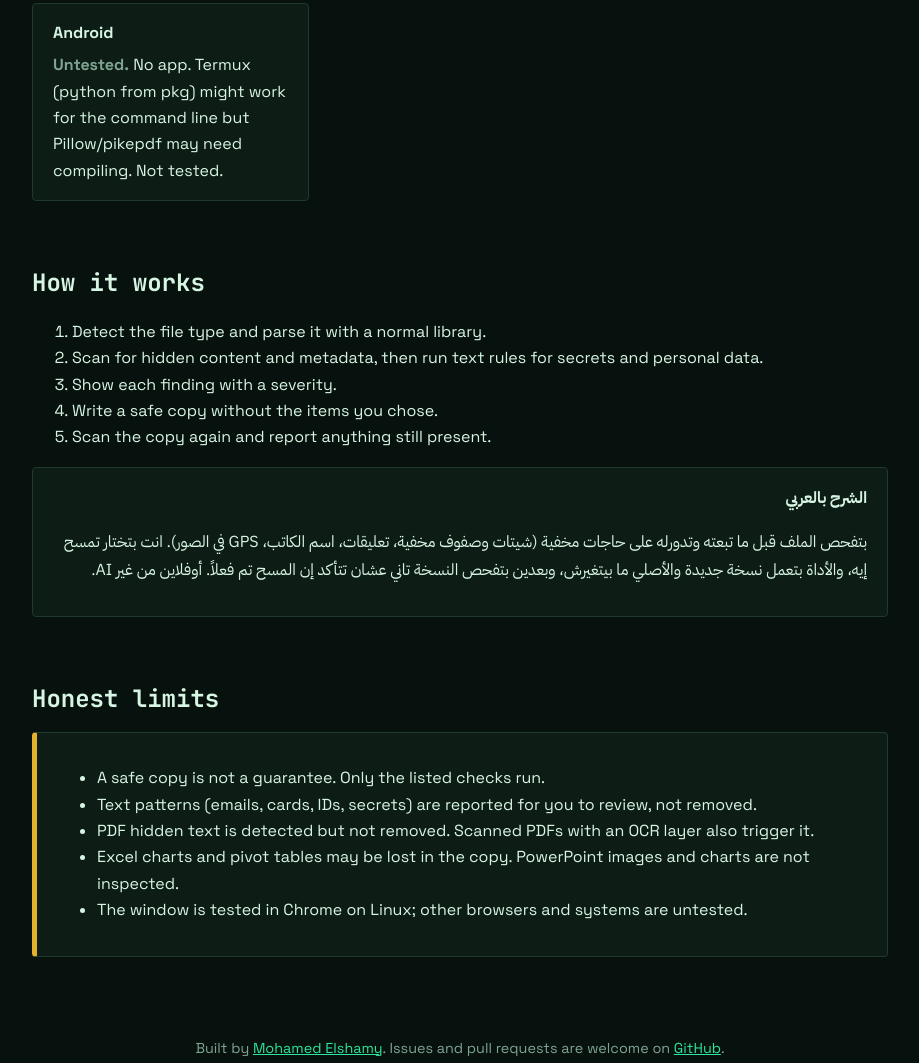
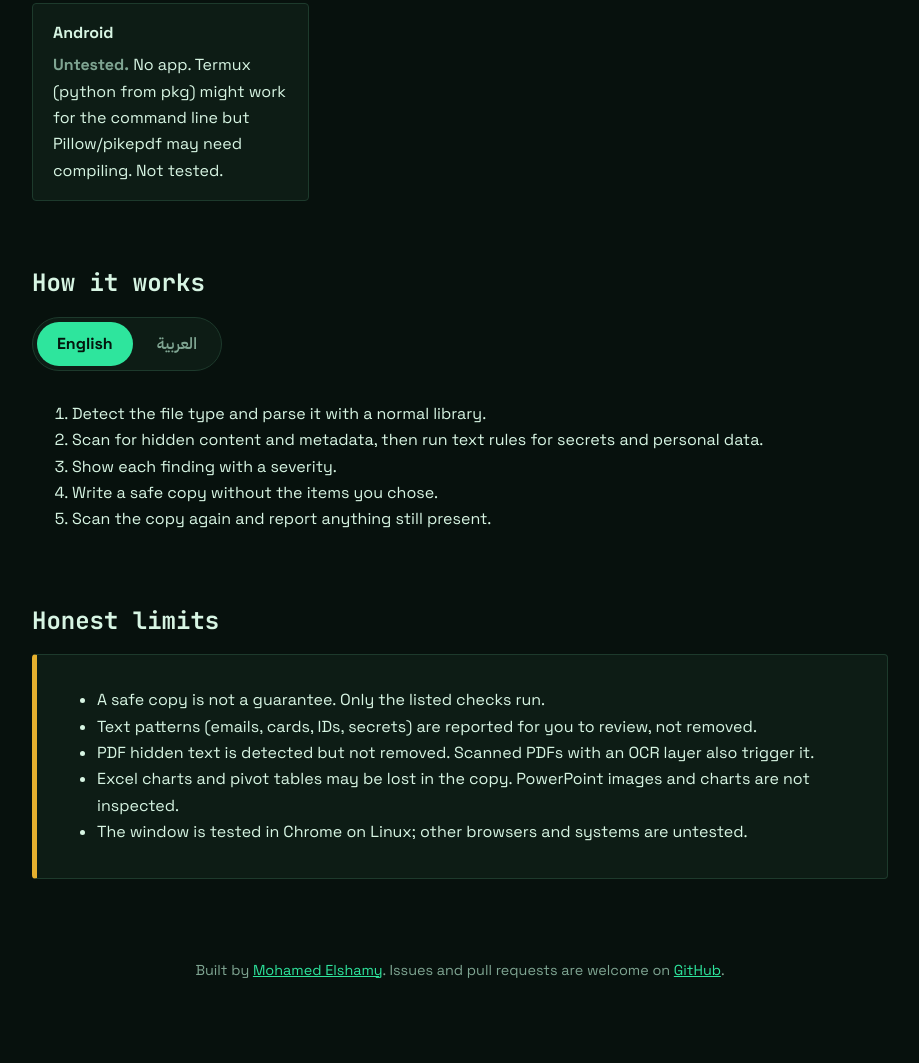
Before and after one commit to Hamasa-ElShamy/beforeshare, a plain HTML site: page docs/index.html in a window 1280 px wide. Shown: the part 3432-4495 px from the top of the page, without its empty margins (180-1099 px from the left). After the commit the page ends 4474 px from the top, so only its background shows below. Drawn offline with Linux system fonts and the light colour scheme.

Commit message:
Add Arabic/English toggle for the explainer (localStorage, browser-language default)

```diff
--- a/docs/index.html
+++ b/docs/index.html
@@ -40,6 +40,11 @@ h1{font-family:var(--head);font-size:clamp(2rem,8vw,2.8rem);overflow-wrap:break-
 .card{transition:border-color .25s var(--ease-out),transform .25s var(--ease-out)}
 .card:hover{border-color:var(--acc);transform:translateY(-2px)}
 @media (prefers-reduced-motion:reduce){*,*:before,*:after{animation:none!important;transition:none!important}}
+
+/* language toggle */
+.langtoggle{display:inline-flex;gap:4px;margin:0 0 14px;background:var(--card);border:1px solid var(--line);border-radius:99px;padding:4px}
+.langtoggle button{border:0;background:transparent;color:var(--mut);font:inherit;font-weight:600;min-height:44px;padding:8px 20px;border-radius:99px;cursor:pointer;transition:background .2s var(--ease-out),color .2s var(--ease-out)}
+.langtoggle button[aria-pressed="true"]{background:var(--acc);color:var(--accfg)}
 </style></head><body>
 <header class="hero"><div class="wrap"><h1>BeforeShare</h1><p class="tag">Your files may reveal more than you think. Check them before you share.</p>
 <a class="btn" href="https://github.com/mohamed-elshamy-ai/beforeshare">View on GitHub</a><a class="btn alt" href="#install">Install</a>
@@ -103,9 +108,24 @@ beforeshare scan yourfile.xlsx
 beforeshare-gui</code></pre><div><span class="ok"><b>Tested.</b></span> Tested on Linux (Python 3.10). The window is tested in Chrome.</div></div>
 <div class="card"><h3>Android</h3><div><span class="mut"><b>Untested.</b></span> No app. Termux (python from pkg) might work for the command line but Pillow/pikepdf may need compiling. Not tested.</div></div>
 </div></section>
-<section><h2>How it works</h2><ol><li>Detect the file type and parse it with a normal library.</li><li>Scan for hidden content and metadata, then run text rules for secrets and personal data.</li><li>Show each finding with a severity.</li><li>Write a safe copy without the items you chose.</li><li>Scan the copy again and report anything still present.</li></ol>
-<div class="card" dir="rtl" lang="ar" style="text-align:start"><b>الشرح بالعربي</b><p>بتفحص الملف قبل ما تبعته وتدورله على حاجات مخفية (شيتات وصفوف مخفية، تعليقات، اسم الكاتب، GPS في الصور). انت بتختار تمسح إيه، والأداة بتعمل نسخة جديدة والأصلي ما بيتغيرش، وبعدين بتفحص النسخة تاني عشان تتأكد إن المسح تم فعلاً. أوفلاين من غير AI.</p></div></section>
+<section class="how-section"><h2><span class="lang-en">How it works</span><span class="lang-ar" hidden>إزاي بيشتغل</span></h2><div class="langtoggle" role="group" aria-label="Language / اللغة"><button type="button" data-lang="en" aria-pressed="true">English</button><button type="button" data-lang="ar" aria-pressed="false">العربية</button></div><div class="lang-en"><ol><li>Detect the file type and parse it with a normal library.</li><li>Scan for hidden content and metadata, then run text rules for secrets and personal data.</li><li>Show each finding with a severity.</li><li>Write a safe copy without the items you chose.</li><li>Scan the copy again and report anything still present.</li></ol>
+</div><div class="card lang-ar" dir="rtl" lang="ar" style="text-align:start"><b>الشرح بالعربي</b><p>بتفحص الملف قبل ما تبعته وتدورله على حاجات مخفية (شيتات وصفوف مخفية، تعليقات، اسم الكاتب، GPS في الصور). انت بتختار تمسح إيه، والأداة بتعمل نسخة جديدة والأصلي ما بيتغيرش، وبعدين بتفحص النسخة تاني عشان تتأكد إن المسح تم فعلاً. أوفلاين من غير AI.</p></div></section>
 <section><h2>Honest limits</h2><div class="card warn"><ul><li>A safe copy is not a guarantee. Only the listed checks run.</li><li>Text patterns (emails, cards, IDs, secrets) are reported for you to review, not removed.</li><li>PDF hidden text is detected but not removed. Scanned PDFs with an OCR layer also trigger it.</li><li>Excel charts and pivot tables may be lost in the copy. PowerPoint images and charts are not inspected.</li><li>The window is tested in Chrome on Linux; other browsers and systems are untested.</li></ul></div></section>
 </main>
 <footer>Built by <a href="https://github.com/mohamed-elshamy-ai">Mohamed Elshamy</a>. Issues and pull requests are welcome on <a href="https://github.com/mohamed-elshamy-ai/beforeshare">GitHub</a>.</footer>
-</body></html>
+<script>
+(function(){
+ var KEY='site-lang';
+ function apply(lang){
+  document.querySelectorAll('.lang-en').forEach(function(e){e.hidden=lang!=='en'});
+  document.querySelectorAll('.lang-ar').forEach(function(e){e.hidden=lang!=='ar'});
+  document.querySelectorAll('.langtoggle button').forEach(function(b){b.setAttribute('aria-pressed',b.dataset.lang===lang?'true':'false')});
+  document.querySelectorAll('.how-section').forEach(function(s){s.dir=lang==='ar'?'rtl':'ltr'});
+  try{localStorage.setItem(KEY,lang)}catch(e){}
+ }
+ var def=(navigator.language||'en').toLowerCase().indexOf('ar')===0?'ar':'en';
+ var saved=null; try{saved=localStorage.getItem(KEY)}catch(e){}
+ apply(saved||def);
+ document.querySelectorAll('.langtoggle button').forEach(function(b){b.addEventListener('click',function(){apply(b.dataset.lang)})});
+})();
+</script></body></html>
```
